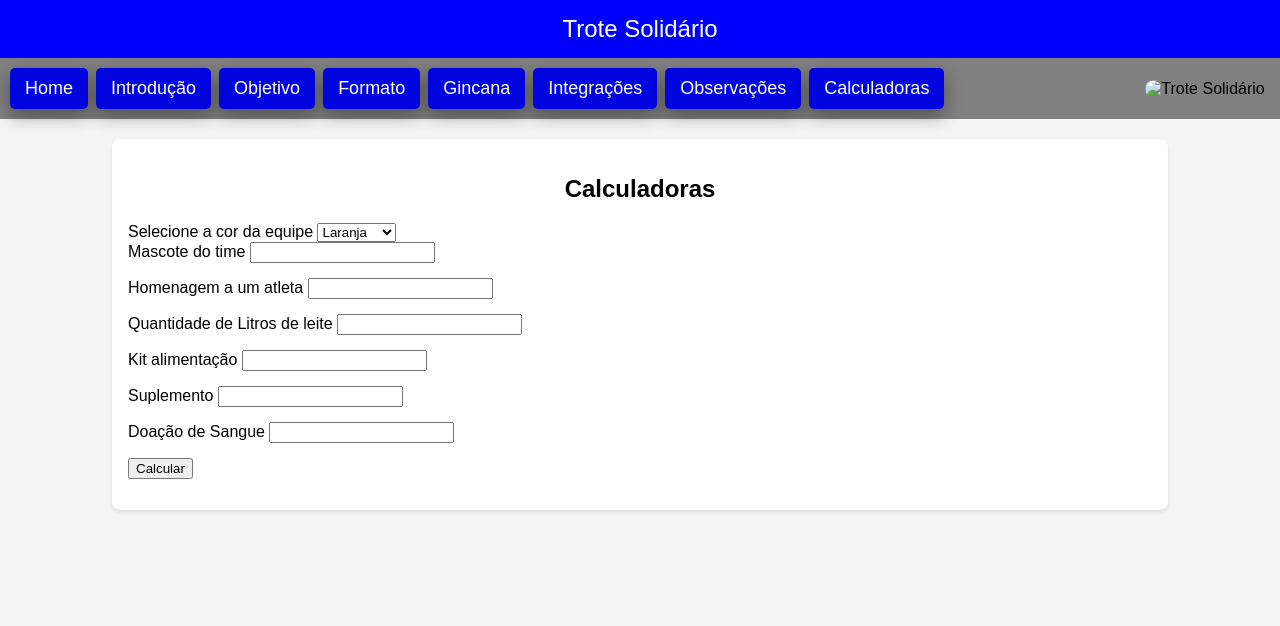
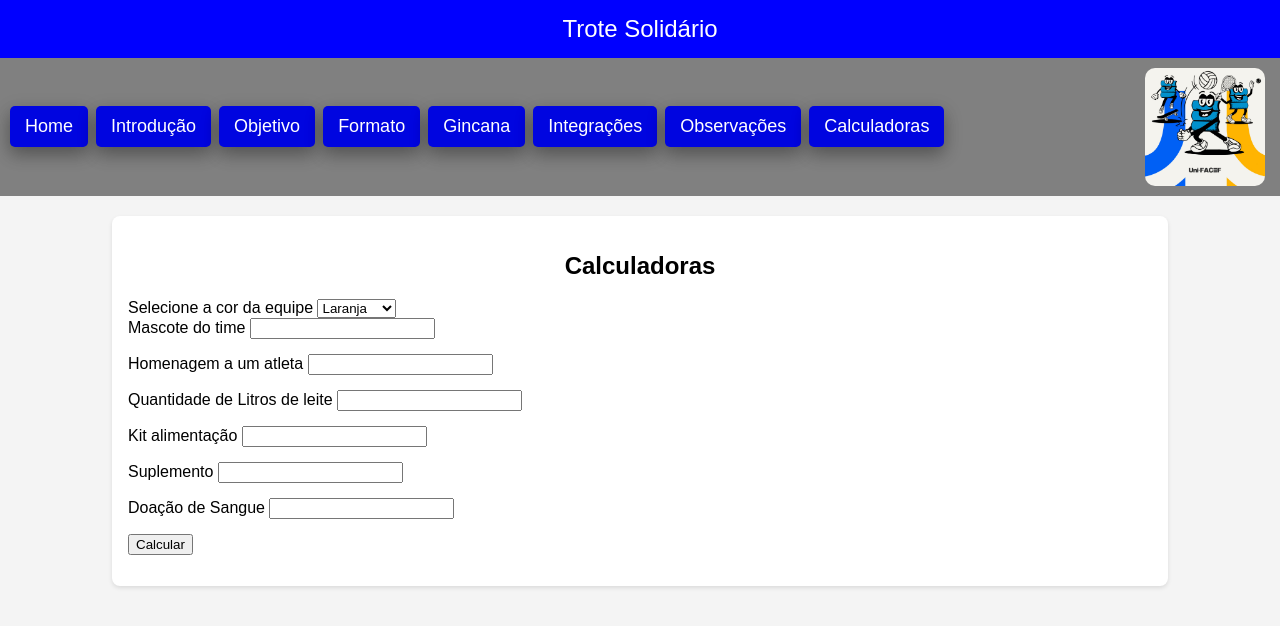
Before and after one commit to IgorCintra/trote-solidario-2025, a plain HTML site: page calculadoras.html in a window 1280 px wide. Drawn offline with Linux system fonts and the light colour scheme.

Commit message:
Atualização do código

```diff
--- a/calculadoras.html
+++ b/calculadoras.html
@@ -22,7 +22,7 @@
                         <a class="animacao" href="observacoes.html">Observações</a>
                         <a class="animacao" href="calculadoras.html">Calculadoras</a>
                     </div>
-                    <img src="images/trote.jpg" alt="Trote Solidário"/>
+                    <img src="trote.jpg" alt="Trote Solidário"/>
                 </nav>
                 <div class="container">
                     <h2>Calculadoras</h2>
```
Also changed, not shown: formato.html (+1 -1 lines), gincana.html (+1 -1 lines), index.html (+1 -1 lines), integracoes.html (+1 -1 lines), introducao.html (+1 -1 lines), objetivo.html (+1 -1 lines), observacoes.html (+1 -1 lines).
